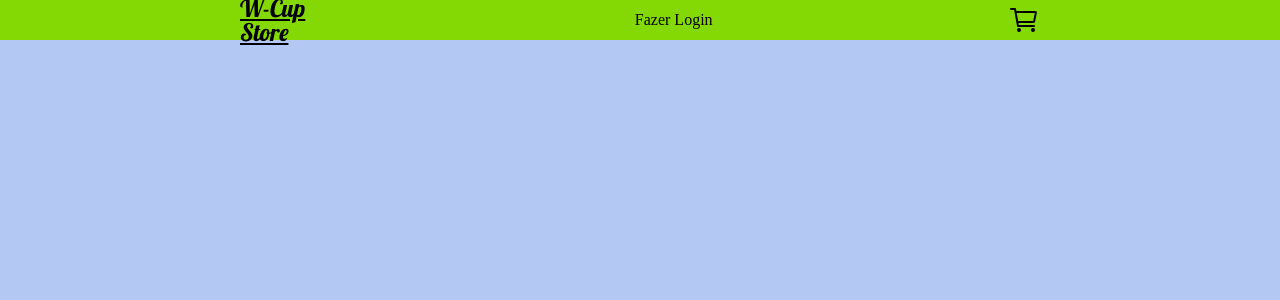
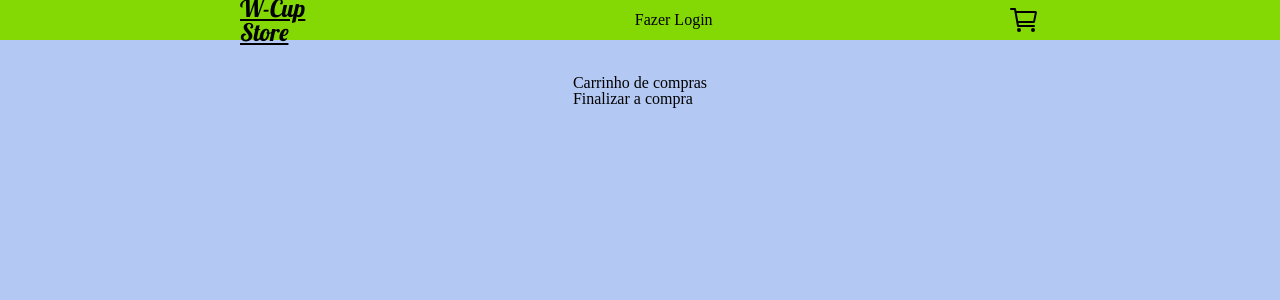
Before and after one commit to RobinsonXavier/projeto14-Cup-Mart-front, a React (Create React App) app: page /cart in a window 1280 px wide. Shown: the top 300 px of the page. Built offline with nearby package versions, Linux system fonts and the light colour scheme.

Commit message:
Cart function

```diff
--- a/src/components/App.js
+++ b/src/components/App.js
@@ -28,7 +28,7 @@ export default function App (){
         setTotal(total + price);
         setProductsSelected([...arr, prod]);
     }
-    console.log(productsSelected, total)
+
     return(
         <UserContext.Provider value={{user, setUser}}>
             <ProductsSelectedContext.Provider value={{productsSelected, setProductsSelected}}>
--- a/src/components/Cart/Cart.js
+++ b/src/components/Cart/Cart.js
@@ -1,5 +1,55 @@
+import { Link } from "react-router-dom";
+import { useContext } from "react";
+import styled from "styled-components";
+import ProductsSelectedContext from "../../contexts/ProductsSelectedContext";
+
+
+
 export default function Cart (){
+
+    const { productsSelected, setProductsSelected } = useContext(ProductsSelectedContext)
+
+
+    function removeProduct(index){
+        const removeItem = productsSelected.filter(value => value[index] !== index)
+        setProductsSelected(removeItem)
+    }
+
+
+
+    function RenderProducts(){
+        return productsSelected.map((object, index) => (
+            <div key={index}>
+                <span className="product">{object.name}</span>
+                <span className="value">{object.price}</span>
+                <div className="button" onClick={removeProduct(index)}>
+                    <ion-icon name="trash-outline"></ion-icon>
+                </div>
+            </div>
+        ))
+    };
+
+
     return(
-        <></>
+        <Conteiner>
+            <div>Carrinho de compras</div>
+            <div>
+            <RenderProducts/>
+            </div>
+            <Link to ={"/checkout"}>
+            <div>
+                Finalizar a compra
+            </div>
+            </Link>
+        </Conteiner>
     )
 }
+
+const Conteiner = styled.div`
+    margin-top:60px;
+
+    height: 100%;
+    width:100%;
+    padding: 15px;
+
+`
```
